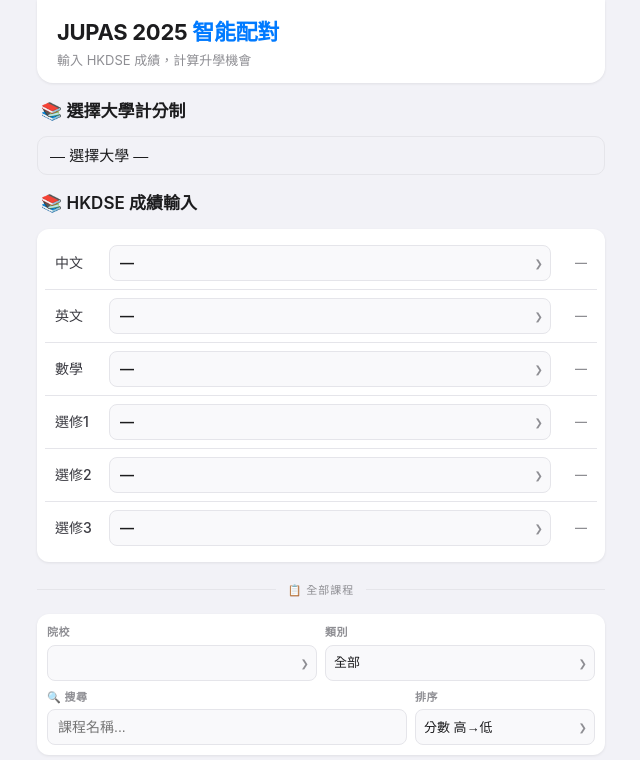
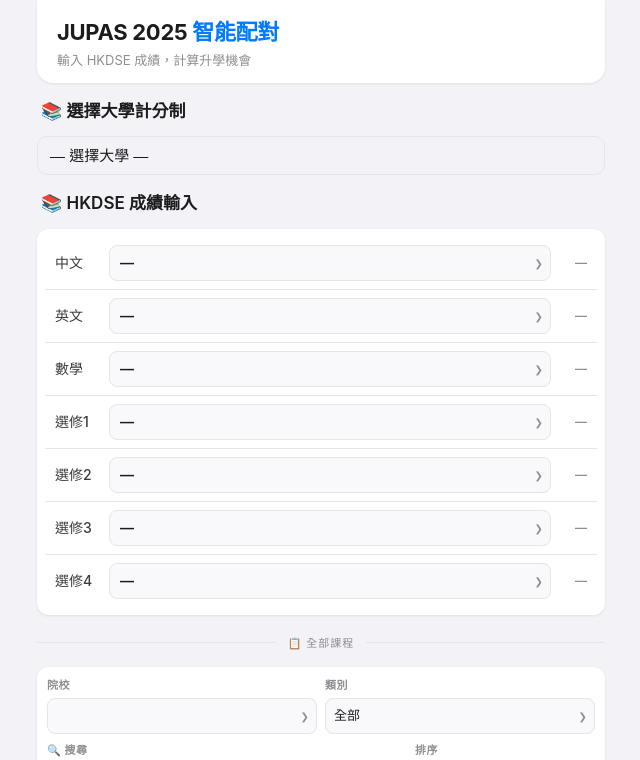
Before and after one commit to whypuss/jupas-stats, a Vue app: page / in a window 1280 px wide. Shown: the top 760 px of the page, without its empty margins (319-959 px from the left). Built offline with nearby package versions, Linux system fonts and the light colour scheme.

Commit message:
Add Elective 4 (7-core Best5 model)
- subjects: 3 core + 4 electives (was 3+3)
- grades: 7 values (was 6)
- Best5 auto-picks top 5 from all 7 grades
- DSE Best5/Best6 logic: no core/elective boundary

```diff
--- a/src/App.vue
+++ b/src/App.vue
@@ -328,9 +328,9 @@
 
 const subjects = [
   { label: '中文' }, { label: '英文' }, { label: '數學' },
-  { label: '選修1' }, { label: '選修2' }, { label: '選修3' },
+  { label: '選修1' }, { label: '選修2' }, { label: '選修3' }, { label: '選修4' },
 ]
-const grades = ref(['', '', '', '', '', ''])
+const grades = ref(['', '', '', '', '', '', ''])
 const bonusScore = ref(0)
 
 // 根據所選大學返回對應計分制
```
Also changed, not shown: 1 other file (tests, documents, lock files or other folders).
